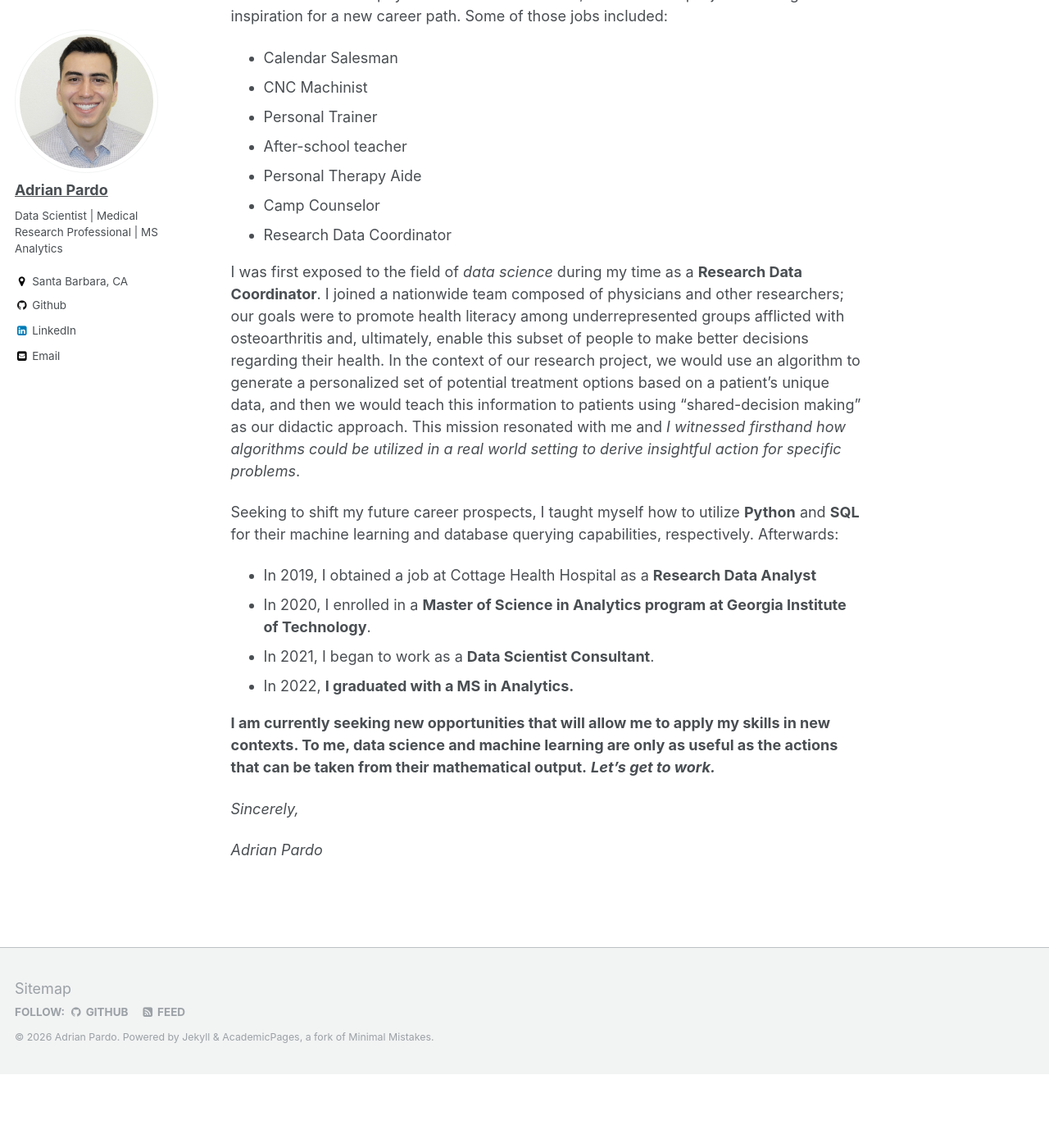
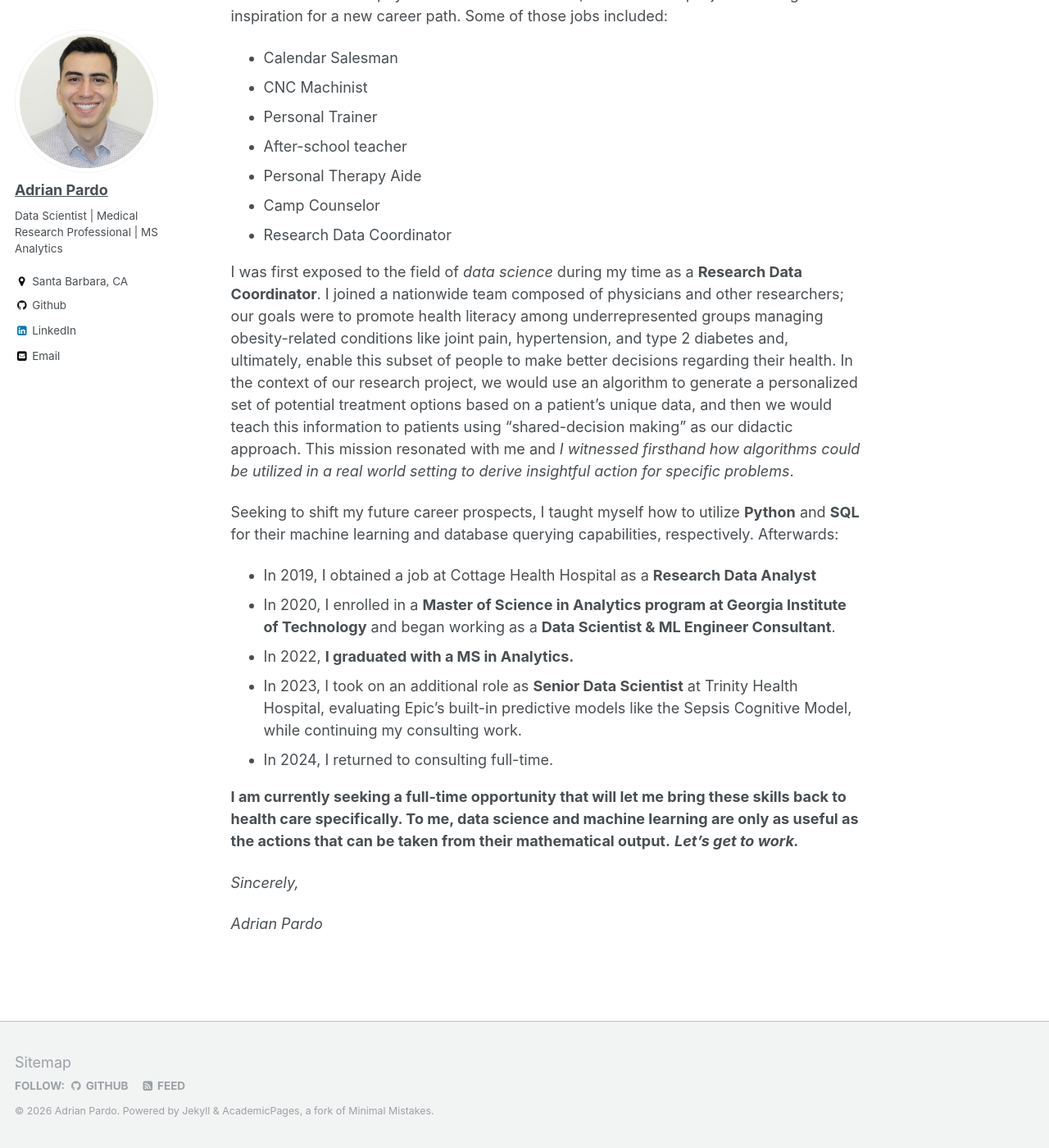
Before and after one commit to adrian-pardo/adrian-pardo.github.io, a Jekyll site: the page built from _pages/about.md, in a window 1280 px wide and 1400 px high, scrolled down 460 px. Shown: the whole window at 82% size. Built offline with Jekyll 4.4.1, drawn with Linux system fonts in a browser that asks for light colours; before the commit the page ends 1770 px from its top, so only the background shows below that.

Commit message:
Update about.md

```diff
--- a/_pages/about.md
+++ b/_pages/about.md
@@ -25,16 +25,17 @@ From the 2nd grade all the way until I earned my neuroscience degree from UCR in
 - Camp Counselor
 - Research Data Coordinator
 
-I was first exposed to the field of *data science* during my time as a **Research Data Coordinator**. I joined a nationwide team composed of physicians and other researchers; our goals were to promote health literacy among underrepresented groups afflicted with osteoarthritis and, ultimately, enable this subset of people to make better decisions regarding their health. In the context of our research project, we would use an algorithm to generate a personalized set of potential treatment options based on a patient’s unique data, and then we would teach this information to patients using “shared-decision making” as our didactic approach. This mission resonated with me and *I witnessed firsthand how algorithms could be utilized in a real world setting to derive insightful action for specific problems*.
+I was first exposed to the field of *data science* during my time as a **Research Data Coordinator**. I joined a nationwide team composed of physicians and other researchers; our goals were to promote health literacy among underrepresented groups managing obesity-related conditions like joint pain, hypertension, and type 2 diabetes and, ultimately, enable this subset of people to make better decisions regarding their health. In the context of our research project, we would use an algorithm to generate a personalized set of potential treatment options based on a patient's unique data, and then we would teach this information to patients using "shared-decision making" as our didactic approach. This mission resonated with me and *I witnessed firsthand how algorithms could be utilized in a real world setting to derive insightful action for specific problems*.
 
 Seeking to shift my future career prospects, I taught myself how to utilize **Python** and **SQL** for their machine learning and database querying capabilities, respectively. Afterwards:
 
 - In 2019, I obtained a job at Cottage Health Hospital as a **Research Data Analyst**
-- In 2020, I enrolled in a **Master of Science in Analytics program at Georgia Institute of Technology**.
-- In 2021, I began to work as a **Data Scientist Consultant**.
+- In 2020, I enrolled in a **Master of Science in Analytics program at Georgia Institute of Technology** and began working as a **Data Scientist & ML Engineer Consultant**.
 - In 2022, **I graduated with a MS in Analytics.**
+- In 2023, I took on an additional role as **Senior Data Scientist** at Trinity Health Hospital, evaluating Epic's built-in predictive models like the Sepsis Cognitive Model, while continuing my consulting work.
+- In 2024, I returned to consulting full-time.
 
-**I am currently seeking new opportunities that will allow me to apply my skills in new contexts. To me, data science and machine learning are only as useful as the actions that can be taken from their mathematical output.** ***Let’s get to work.***
+**I am currently seeking a full-time opportunity that will let me bring these skills back to health care specifically. To me, data science and machine learning are only as useful as the actions that can be taken from their mathematical output.** ***Let's get to work.***
 
 *Sincerely,*
 
```
